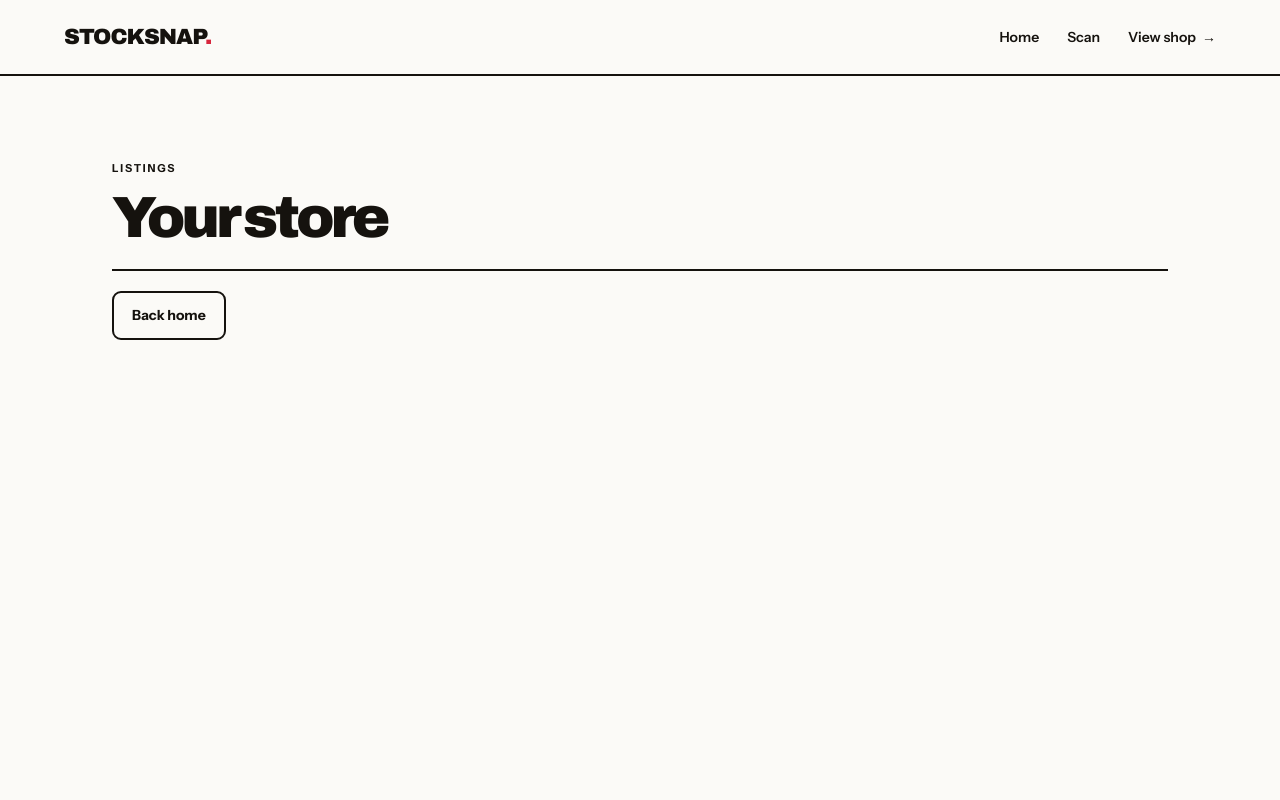
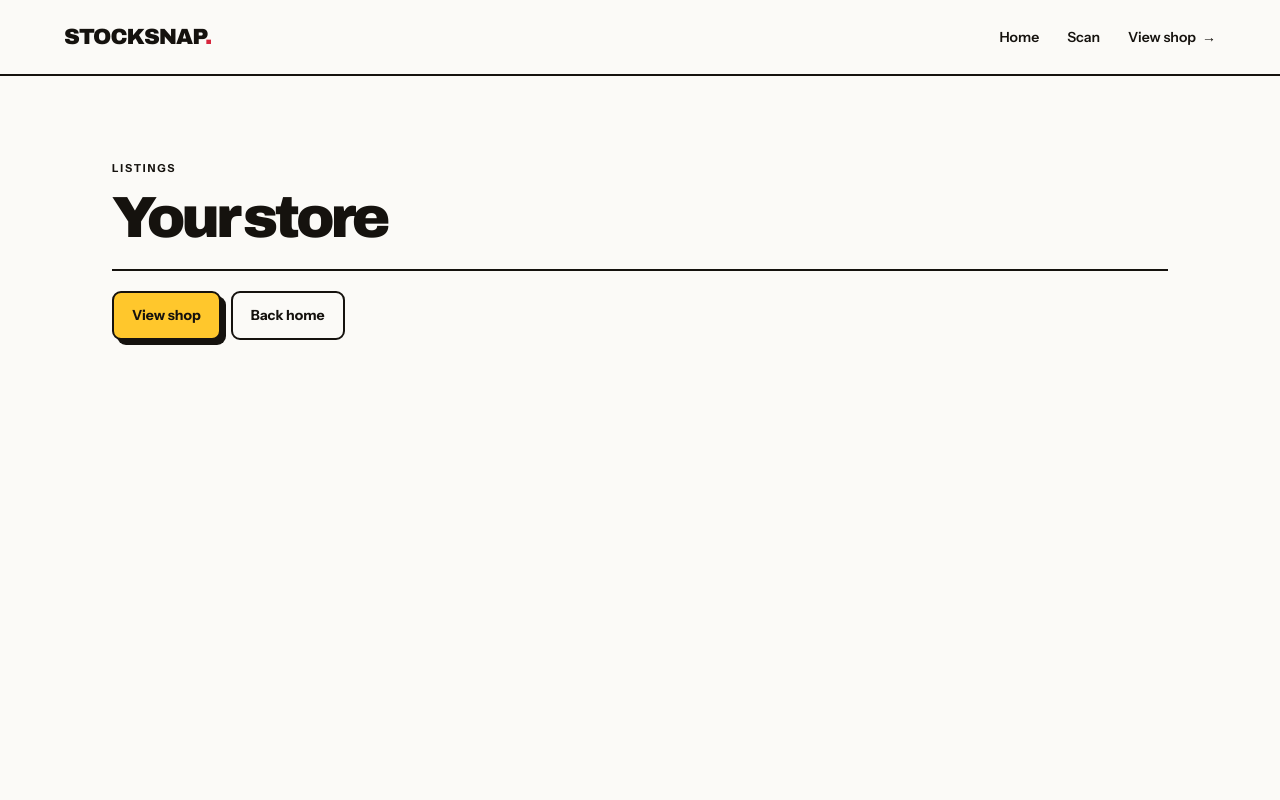
Before and after one commit to hit-sharq/STOCKSNAP, a Next.js app: page /scan/scan-248/listings in a window 1280 px wide. Shown: the top 800 px of the page. Built offline with nearby package versions, Linux system fonts and the light colour scheme.

Commit message:
feat: add view shop link on listings page

```diff
--- a/app/scan/[id]/listings/page.tsx
+++ b/app/scan/[id]/listings/page.tsx
@@ -23,6 +23,7 @@ export default function ListingsPage() {
             </div>
           ))}
         </div>
+        <Link href="/store/demo" className="button button-yellow" style={{ marginTop: 20, marginRight: 10 }}>View shop</Link>
         <Link href="/" className="button button-light" style={{ marginTop: 20 }}>Back home</Link>
       </div>
     </main>
```
